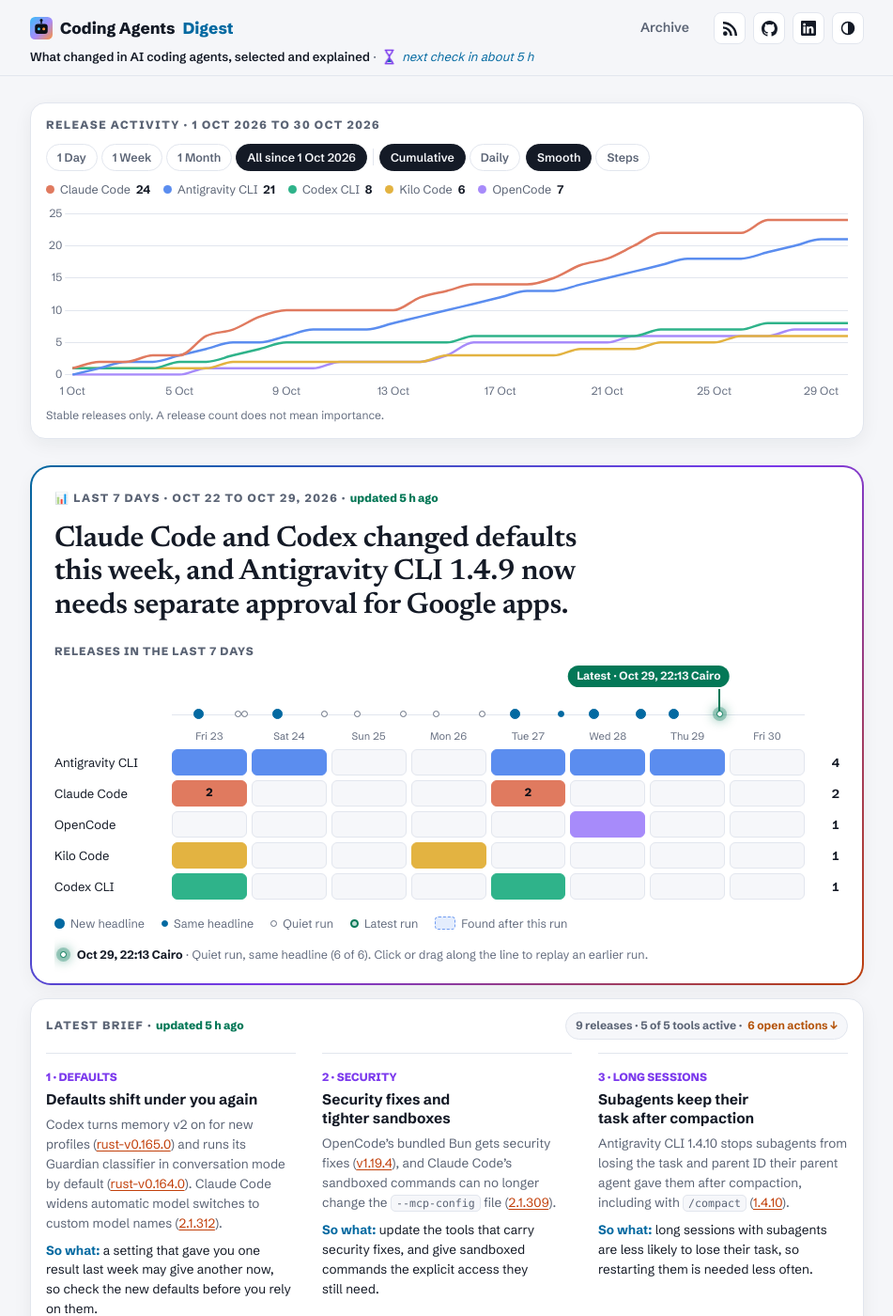
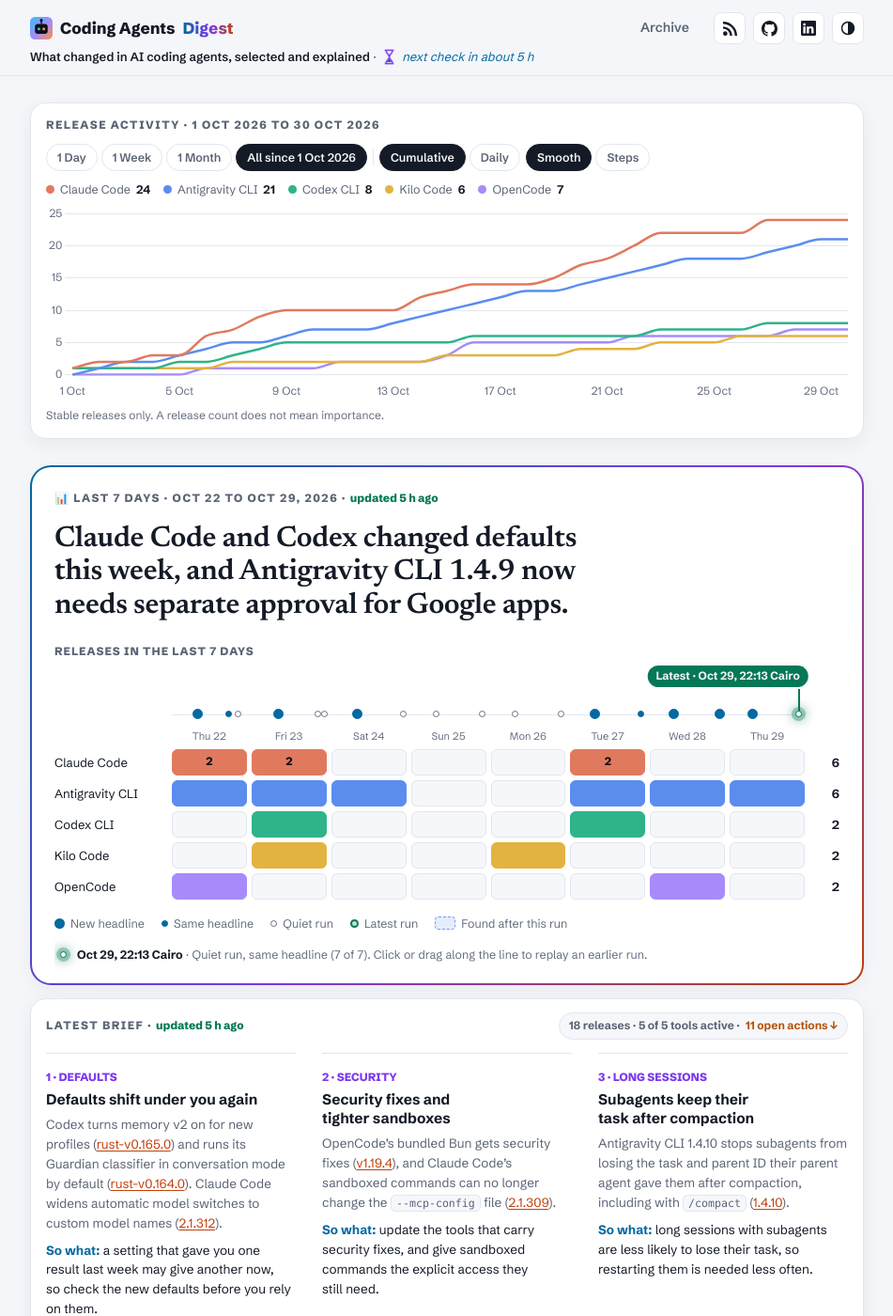
Before and after one commit to IbrahimSobh/coding-agents-digest, a Jekyll site: the page built from docs/index.html, in a window 1280 px wide and 1400 px high. Shown: the whole window at 94% size, without its empty margins (164-1115 px from the left). Built offline with Jekyll 4.4.1, drawn with Linux system fonts in a browser that asks for light colours; part of the change alters nothing that is shown; some of the changed text lies outside the part shown.

Commit message:
Count the 7-day window from the last run; fixed tool order; gradient "Digest"
- The home page's "today" now comes from brief.json "updated" instead of the
  build time, so a push between runs (e.g. after midnight) no longer shifts
  the 7-day grid, counts and replay away from the brief's own window text.
- The 7-day grid rows keep the tools.yml order, like the Release activity chart.
- "Digest" in the header uses the logo's cyan-violet-orange gradient.

Co-Authored-By: Claude Opus 5.5 <noreply@anthropic.com>

```diff
--- a/docs/_includes/brief.html
+++ b/docs/_includes/brief.html
@@ -12,7 +12,8 @@
   {% assign pad = c | prepend: "00" | slice: -2, 2 %}
   {% assign rel_list = rel_list | append: pad | append: "~" | append: t.id | append: "|" %}
 {% endfor %}
-{% assign rel_sorted = rel_list | split: "|" | sort | reverse %}
+{% comment %} Rows keep the order of _data/tools.yml, like the Release activity chart. {% endcomment %}
+{% assign rel_rows = rel_list | split: "|" %}
 <section id="brief">
   <div class="hero"><div class="hero-in">
     <div class="hero-top"><span class="k">📊 Last 7 days · {{ b.window }} · <span class="upd" data-updated="{{ b.updated }}">updated {{ b.updated_label }}</span></span></div>
@@ -28,7 +29,7 @@
       <div class="rg">
         <div class="rg-track" id="rpTrack" role="group" aria-label="Replay the week, one button per run" hidden></div>
         {% for i in (0..7) %}{% assign ds = i | times: 86400 | plus: cutoff_s | plus: 43200 %}<span class="rg-d" style="grid-column:{{ i | plus: 2 }}"><span class="rg-dw">{{ ds | date: "%a" }} </span>{{ ds | date: "%-d" }}</span>{% endfor %}
-        {% for row in rel_sorted %}{% assign rc = row | split: "~" %}{% assign n = rc[0] | plus: 0 %}{% assign t = site.data.tools | where: "id", rc[1] | first %}{% assign gr = forloop.index | plus: 2 %}
+        {% for row in rel_rows %}{% assign rc = row | split: "~" %}{% assign n = rc[0] | plus: 0 %}{% assign t = site.data.tools | where: "id", rc[1] | first %}{% assign gr = forloop.index | plus: 2 %}
         <span class="rg-n" style="grid-row:{{ gr }}">{{ t.name }}</span>
         {% for i in (0..7) %}{% assign ds = i | times: 86400 | plus: cutoff_s | plus: 43200 %}{% assign day = ds | date: "%Y-%m-%d" %}{% assign tags = "" %}{% assign tc = 0 %}
           {% for r in site.data.releases %}{% if r.tool == t.id and r.date == day %}{% assign tags = tags | append: r.tag | append: " " %}{% assign tc = tc | plus: 1 %}{% endif %}{% endfor %}
--- a/docs/assets/style.css
+++ b/docs/assets/style.css
@@ -52,6 +52,9 @@ header.site.scrolled .hsub{max-height:0;opacity:0;margin-top:0;padding-bottom:0}
 .brand{font-weight:800;font-size:17px;display:flex;gap:8px;align-items:center;white-space:nowrap;color:var(--ink);text-decoration:none}
 .logo{width:24px;height:24px;flex:none;display:block}
 .g{color:var(--cyan)}
+/* "Digest" in the logo's gradient (cyan, violet, orange), with each theme's own colors */
+@supports ((-webkit-background-clip:text) or (background-clip:text)){.g{background:linear-gradient(90deg,var(--cyan),var(--violet) 55%,var(--orange));-webkit-background-clip:text;background-clip:text;color:transparent}}
+@media (forced-colors:active){.g{color:LinkText;background:none}}
 nav{display:flex;gap:4px;margin-left:auto;overflow-x:auto}
 nav a{color:var(--muted);text-decoration:none;font-weight:600;font-size:14px;padding:6px 10px;border-radius:8px;white-space:nowrap}
 nav a.on,nav a:hover{color:var(--ink);background:var(--card)}
--- a/docs/index.html
+++ b/docs/index.html
@@ -1,8 +1,9 @@
 ---
 layout: default
 ---
-{% comment %} Dates are compared at build time (each run pushes, so the site rebuilds after every run). {% endcomment %}
-{% assign today_s = site.time | date: "%Y-%m-%d" | date: "%s" | plus: 0 %}
+{% comment %} Dates are counted from the last run (brief.json "updated"), not the build time, so a push
+  between runs (for example after midnight) cannot move the 7-day window away from the brief's own text. {% endcomment %}
+{% assign today_s = site.data.brief.updated | slice: 0, 10 | date: "%s" | plus: 0 %}
 {% assign cutoff_s = today_s | minus: 604800 %}
 {% include board.html %}
 {% include history.html %}
```
